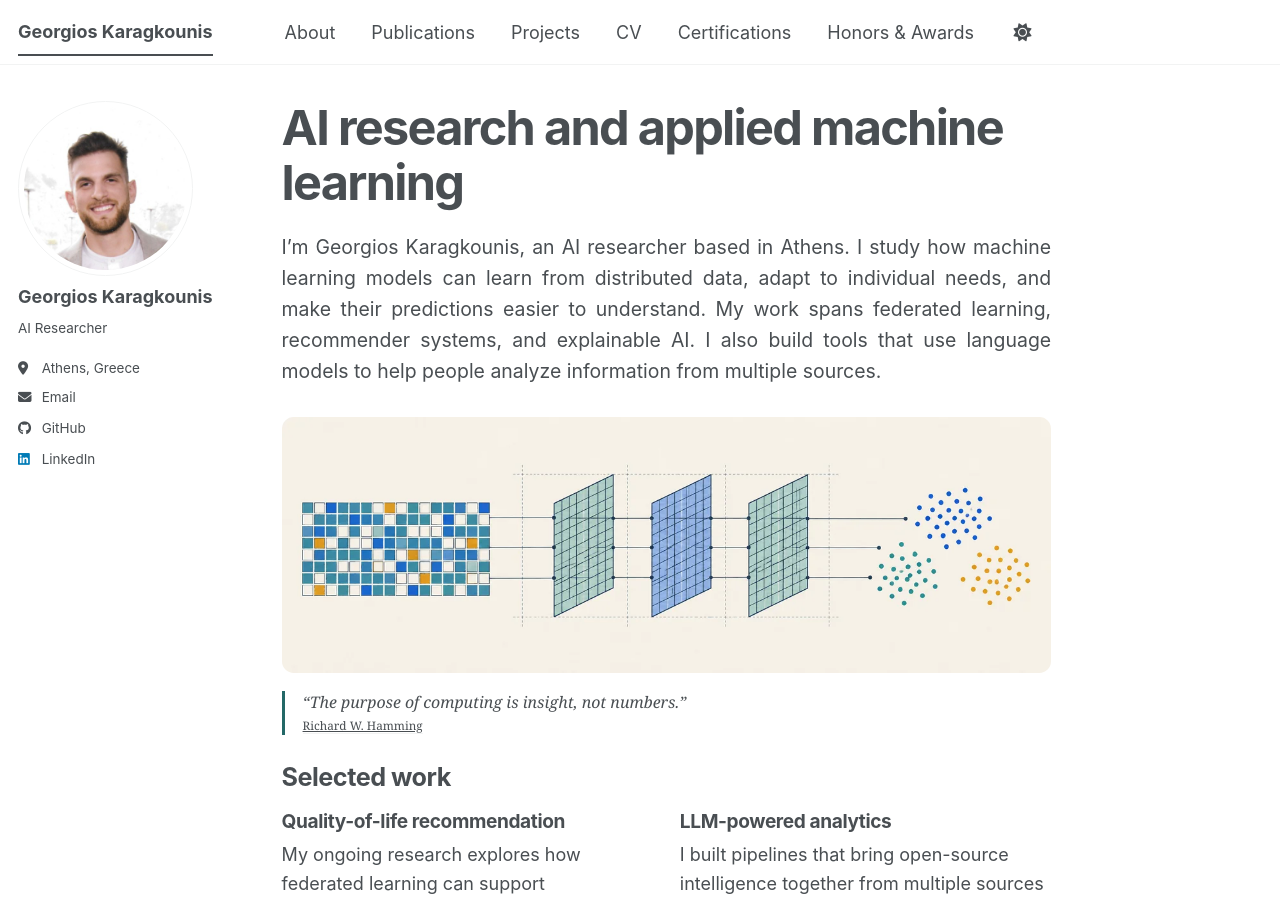
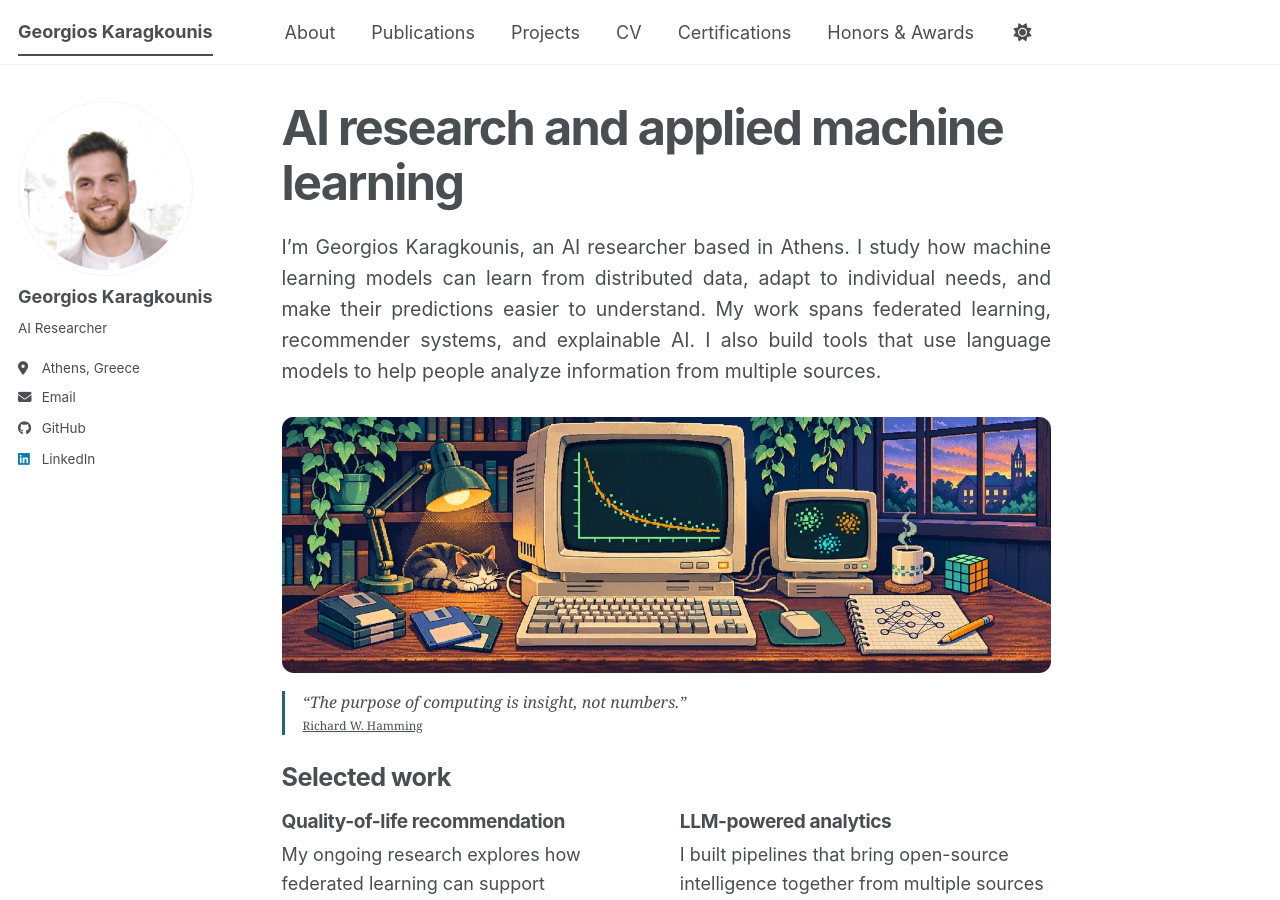
Before and after one commit to georgekaragounis/gkaragounis.github.io, a Jekyll site: the page built from _pages/about.md, in a window 1280 px wide and 900 px high. Built offline with Jekyll 4.4.1, drawn with Linux system fonts in a browser that asks for light colours; a script bundle is joined from its source files by our own code; a style sheet for code colours, icons or effects is not loaded.

Commit message:
Feature a retro pixel-art machine learning workbench

```diff
--- a/_pages/about.md
+++ b/_pages/about.md
@@ -10,7 +10,7 @@ redirect_from:
 <p class="research-intro">I’m Georgios Karagkounis, an AI researcher based in Athens. I study how machine learning models can learn from distributed data, adapt to individual needs, and make their predictions easier to understand. My work spans federated learning, recommender systems, and explainable AI. I also build tools that use language models to help people analyze information from multiple sources.</p>
 
 <figure style="display:block;margin:1.2rem 0 0">
-<img class="research-banner" src="{{ '/images/ai-matrices.webp' | relative_url }}" width="1200" height="400" alt="">
+<img class="research-banner" src="{{ '/images/retro-ml-workbench.webp' | relative_url }}" width="1200" height="400" alt="">
 <figcaption style="display:block;margin:.85rem 0 0;padding-left:1rem;border-left:3px solid var(--profile-accent);text-align:left;font-style:normal">
 <blockquote cite="https://history.computer.org/hamming.html" style="border:0;padding:0;margin:0;font-family:Georgia,serif;font-size:1.18em">“The purpose of computing is insight, not numbers.”</blockquote>
 <a href="https://history.computer.org/hamming.html" style="font-size:.87em">Richard W. Hamming</a>
```
Also changed, not shown: images/retro-ml-workbench.webp (added).
